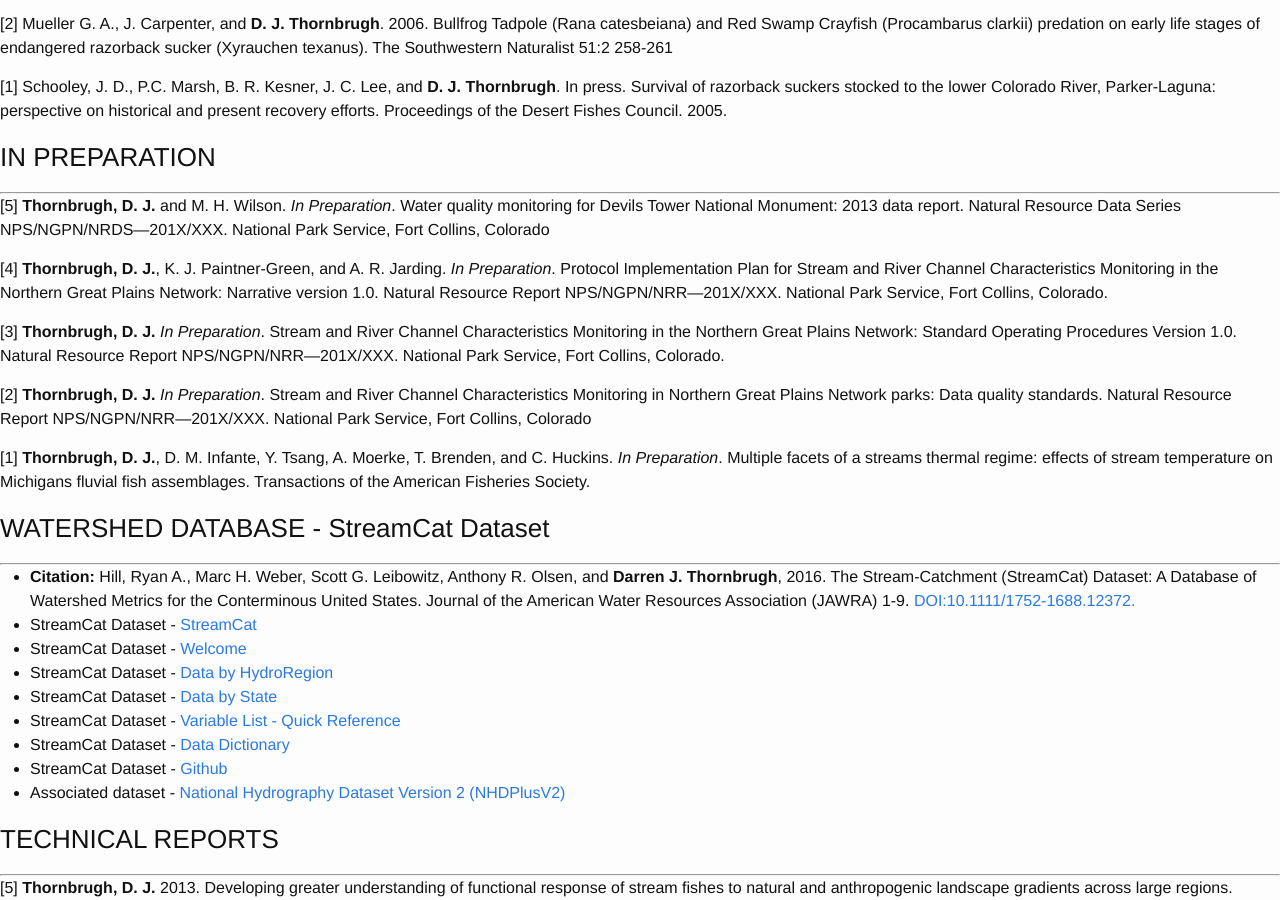
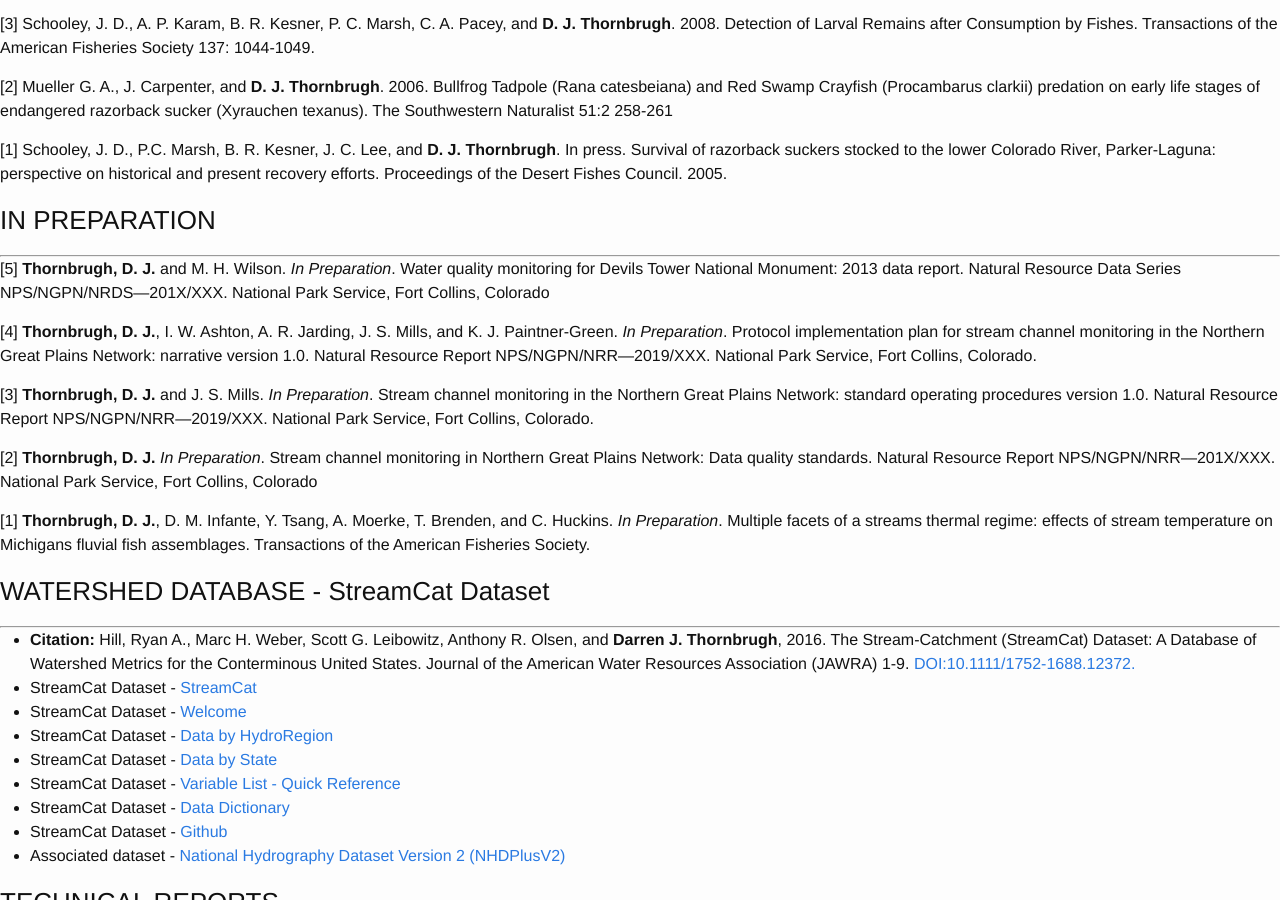
Before and after one commit to dthor/dthor.github.io, a Jekyll site: the page built from publications/publications.md, in a window 1280 px wide and 900 px high, scrolled down 1743 px. Built offline with Jekyll 4.4.1, drawn with Linux system fonts in a browser that asks for light colours; nearby versions of some CDN libraries; some web fonts are replaced; some of the changed text lies outside the part shown.

Commit message:
Update pubs
updated a 2 publication

```diff
--- a/publications/publications.md
+++ b/publications/publications.md
@@ -9,13 +9,15 @@
 
 ### IN REVIEW
 ***
-[2] **Thornbrugh, D. J.**, and D. M. Infante. _In Review_. Landscape effects on stream fishes: regional responses to human land uses across the eastern United States. in R. M. Hughes, L. Wang and D. M. Infante, editors. Advances in Understanding Landscape Influences on Freshwater Habitats and Biological Assemblage. American Fisheries Society, Symposium XX, Bethesda, Maryland
+[2] Trondstad, L. M., O. Wilmot, **D. J. Thornbrugh**, and S. Hotaling. _In Review_. To composite or replicate: how sampling method and protocol differences alter stream bioassessment metrics. Environmental Monitoring and Assessment.
 
 [1] **Thornbrugh, D. J.**, D. M. Infante and Y. Tsang. _In Review_. Regional trends of biodiversity indices: differences in natural landscape and human land use on stream fishes. Journal of Biogeography.
 
 
 ### PUBLICATIONS - In Press
 ***
+
+[16] **Thornbrugh, D. J.**, and D. M. Infante. _In Press_. Landscape effects on stream fishes: broad-scale responses to anthropogenic land use across temperate mesic regions of the United States. pp. xx-xx in R. M. Hughes, D. M. Infante, L. Wang, K. Chen, and B. F. Terra, editors, Advances in understanding landscape influences on freshwater habitats and biological assemblage. American Fisheries Society, Symposium 90, Bethesda, Maryland
 
 [15] Bellmore R. A., J. E. Compton, J. R. Brooks, E. W. Fox, R. A. Hill, D. J. Sobota, **D. J. Thornbrugh** and M. H. Weber, 2018. Nitrogen inputs drive nitrogen concentrations in U.S. streams and rivers during summer low flow conditions. Science of the Total Environment. 639:1349-1359. [https://doi.org/10.1016/j.scitotenv.2018.05.008](https://doi.org/10.1016/j.scitotenv.2018.05.008)
 
@@ -53,11 +55,11 @@
 
 [5] **Thornbrugh, D. J.** and M. H. Wilson. _In Preparation_. Water quality monitoring for Devils Tower National Monument: 2013 data report. Natural Resource Data Series NPS/NGPN/NRDS—201X/XXX. National Park Service, Fort Collins, Colorado
 
-[4] **Thornbrugh, D. J.**, K. J. Paintner-Green, and A. R. Jarding. _In Preparation_. Protocol Implementation Plan for Stream and River Channel Characteristics Monitoring in the Northern Great Plains Network: Narrative version 1.0. Natural Resource Report NPS/NGPN/NRR—201X/XXX. National Park Service, Fort Collins, Colorado.
+[4] **Thornbrugh, D. J.**, I. W. Ashton, A. R. Jarding, J. S. Mills, and K. J. Paintner-Green. _In Preparation_. Protocol implementation plan for stream channel monitoring in the Northern Great Plains Network: narrative version 1.0. Natural Resource Report NPS/NGPN/NRR—2019/XXX. National Park Service, Fort Collins, Colorado.
 
-[3] **Thornbrugh, D. J.** _In Preparation_. Stream and River Channel Characteristics Monitoring in the Northern Great Plains Network: Standard Operating Procedures Version 1.0. Natural Resource Report NPS/NGPN/NRR—201X/XXX. National Park Service, Fort Collins, Colorado.
+[3] **Thornbrugh, D. J.** and J. S. Mills. _In Preparation_. Stream channel monitoring in the Northern Great Plains Network: standard operating procedures version 1.0. Natural Resource Report NPS/NGPN/NRR—2019/XXX. National Park Service, Fort Collins, Colorado.
 
-[2] **Thornbrugh, D. J.** _In Preparation_. Stream and River Channel Characteristics Monitoring in Northern Great Plains Network parks: Data quality standards. Natural Resource Report NPS/NGPN/NRR—201X/XXX. National Park Service, Fort Collins, Colorado
+[2] **Thornbrugh, D. J.** _In Preparation_. Stream channel monitoring in Northern Great Plains Network: Data quality standards. Natural Resource Report NPS/NGPN/NRR—201X/XXX. National Park Service, Fort Collins, Colorado
 
 [1] **Thornbrugh, D. J.**, D. M. Infante, Y. Tsang, A. Moerke, T. Brenden, and C. Huckins. _In Preparation_. Multiple facets of a streams thermal regime: effects of stream temperature on Michigans fluvial fish assemblages. Transactions of the American Fisheries Society.
 
```
